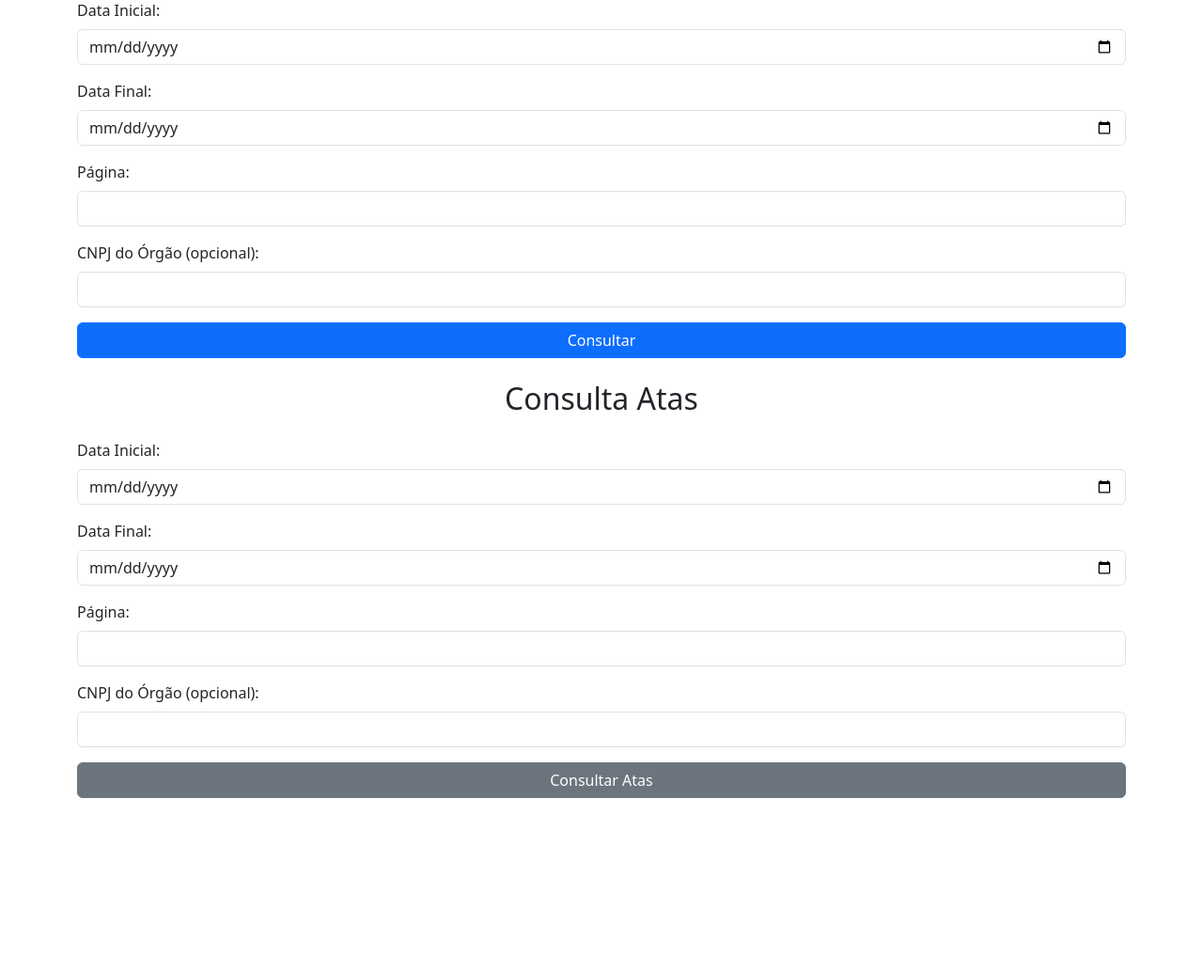
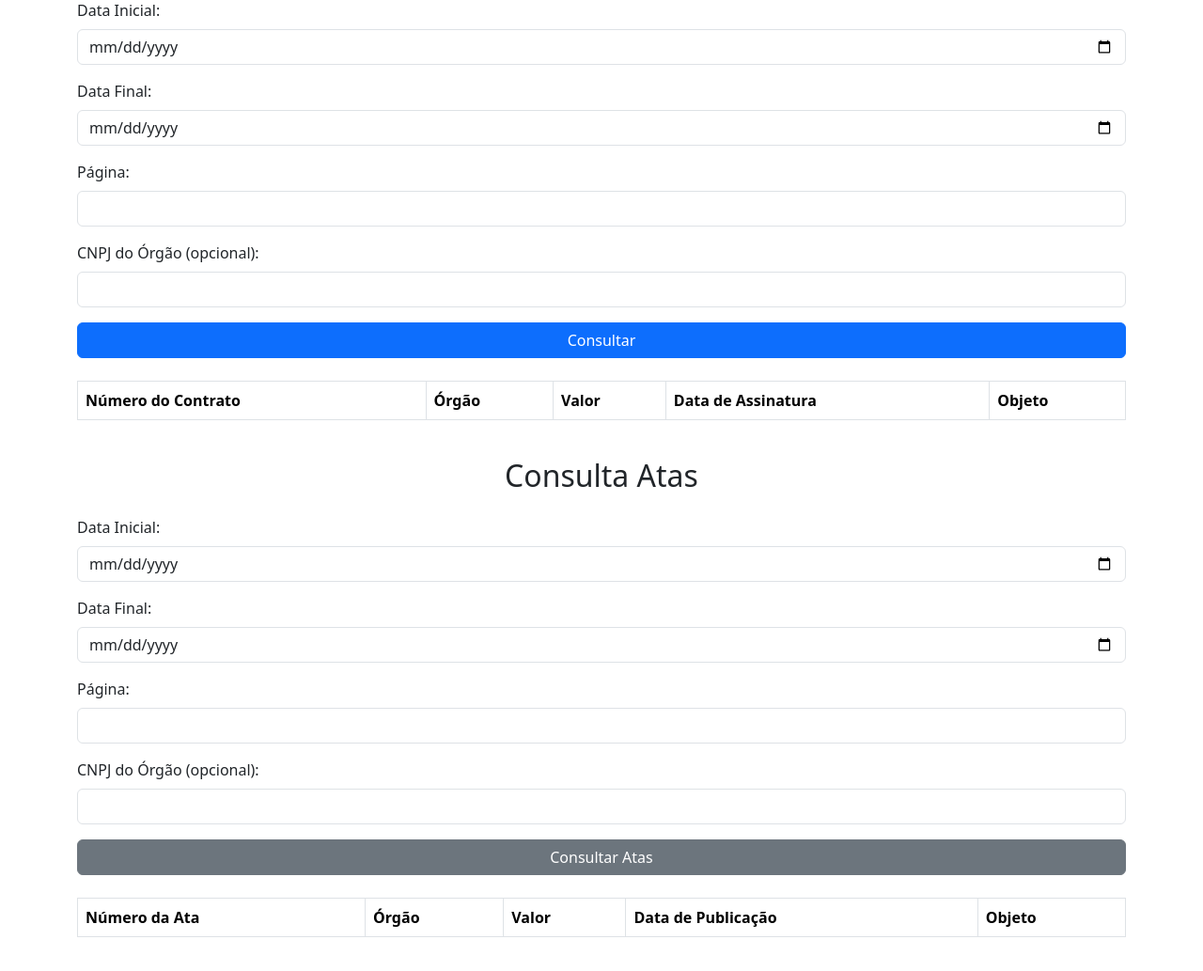
Before and after one commit to MuriloM676/LicitaSimples, a Flask app: page / in a window 1280 px wide. Shown: the part 117-1150 px from the top of the page at 94% size. Before the commit the page ends 1010 px from the top, so only its background shows below. Run offline with Flask 3, Linux system fonts and the light colour scheme; lists and menus that the app fills with data are empty.

Commit message:
Enhance frontend tables for contract and ata consultations with structured layouts and improved error handling

```diff
--- a/templates/index.html
+++ b/templates/index.html
@@ -41,7 +41,22 @@
             </div>
             <button type="submit" class="btn btn-primary w-100">Consultar</button>
         </form>
-        <div id="resultados"></div>
+        <div id="resultados" class="table-responsive">
+            <table class="table table-striped table-bordered">
+                <thead>
+                    <tr>
+                        <th>Número do Contrato</th>
+                        <th>Órgão</th>
+                        <th>Valor</th>
+                        <th>Data de Assinatura</th>
+                        <th>Objeto</th>
+                    </tr>
+                </thead>
+                <tbody id="resultadosContratosBody">
+                    <!-- Os resultados serão inseridos aqui -->
+                </tbody>
+            </table>
+        </div>
 
         <h2 class="text-center my-4">Consulta Atas</h2>
         <form id="consultaAtasForm" class="mb-4">
@@ -63,7 +78,22 @@
             </div>
             <button type="submit" class="btn btn-secondary w-100">Consultar Atas</button>
         </form>
-        <div id="resultadosAtas"></div>
+        <div id="resultadosAtas" class="table-responsive">
+            <table class="table table-striped table-bordered">
+                <thead>
+                    <tr>
+                        <th>Número da Ata</th>
+                        <th>Órgão</th>
+                        <th>Valor</th>
+                        <th>Data de Publicação</th>
+                        <th>Objeto</th>
+                    </tr>
+                </thead>
+                <tbody id="resultadosAtasBody">
+                    <!-- Os resultados serão inseridos aqui -->
+                </tbody>
+            </table>
+        </div>
     </div>
 
     <!-- Bootstrap JS -->
@@ -102,35 +132,30 @@
         }
 
         function exibirResultados(data) {
-            console.log("Dados recebidos no frontend:", data); // Log dos dados recebidos
-            const resultadosDiv = document.getElementById('resultados');
-            resultadosDiv.innerHTML = '';
+            console.log("Dados recebidos no frontend (Contratos):", data); // Log dos dados recebidos
+            const resultadosBody = document.getElementById('resultadosContratosBody');
+            resultadosBody.innerHTML = '';
 
             if (data && data.length > 0) {
                 data.forEach(item => {
-                    const card = document.createElement('div');
-                    card.className = 'card result-card';
-                    card.innerHTML = `
-                        <div class="card-body">
-                            <h5 class="card-title">Contrato: ${item.numeroContrato || 'N/A'}</h5>
-                            <p class="card-text">
-                                <strong>Órgão:</strong> ${item.nomeOrgao || 'N/A'}<br>
-                                <strong>Valor:</strong> R$ ${item.valor || 'N/A'}<br>
-                                <strong>Data:</strong> ${item.dataAssinatura || 'N/A'}<br>
-                                <strong>Objeto:</strong> ${item.objetoContrato || 'N/A'}
-                            </p>
-                        </div>
+                    const row = document.createElement('tr');
+                    row.innerHTML = `
+                        <td>${item.numeroContrato || 'N/A'}</td>
+                        <td>${item.nomeOrgao || 'N/A'}</td>
+                        <td>R$ ${item.valor || 'N/A'}</td>
+                        <td>${item.dataAssinatura || 'N/A'}</td>
+                        <td>${item.objetoContrato || 'N/A'}</td>
                     `;
-                    resultadosDiv.appendChild(card);
+                    resultadosBody.appendChild(row);
                 });
             } else {
-                resultadosDiv.innerHTML = '<p class="text-center">Nenhum contrato encontrado para os parâmetros fornecidos.</p>';
+                resultadosBody.innerHTML = '<tr><td colspan="5" class="text-center">Nenhum contrato encontrado para os parâmetros fornecidos.</td></tr>';
             }
         }
 
         function exibirErro(mensagem) {
-            const resultadosDiv = document.getElementById('resultados');
-            resultadosDiv.innerHTML = `<p class="error-message text-center">${mensagem}</p>`;
+            const resultadosBody = document.getElementById('resultadosContratosBody');
+            resultadosBody.innerHTML = `<tr><td colspan="5" class="error-message text-center">${mensagem}</td></tr>`;
         }
 
         document.getElementById('consultaForm').addEventListener('submit', consultar);
@@ -169,34 +194,29 @@
 
         function exibirResultadosAtas(data) {
             console.log("Dados recebidos no frontend (Atas):", data); // Log dos dados recebidos
-            const resultadosDiv = document.getElementById('resultadosAtas');
-            resultadosDiv.innerHTML = '';
+            const resultadosBody = document.getElementById('resultadosAtasBody');
+            resultadosBody.innerHTML = '';
 
             if (data && data.length > 0) {
                 data.forEach(item => {
-                    const card = document.createElement('div');
-                    card.className = 'card result-card';
-                    card.innerHTML = `
-                        <div class="card-body">
-                            <h5 class="card-title">Ata: ${item.numeroAta || 'N/A'}</h5>
-                            <p class="card-text">
-                                <strong>Órgão:</strong> ${item.nomeOrgao || 'N/A'}<br>
-                                <strong>Valor:</strong> R$ ${item.valor || 'N/A'}<br>
-                                <strong>Data de Publicação:</strong> ${item.dataPublicacao || 'N/A'}<br>
-                                <strong>Objeto:</strong> ${item.objetoAta || 'N/A'}
-                            </p>
-                        </div>
+                    const row = document.createElement('tr');
+                    row.innerHTML = `
+                        <td>${item.numeroAta || 'N/A'}</td>
+                        <td>${item.nomeOrgao || 'N/A'}</td>
+                        <td>R$ ${item.valor || 'N/A'}</td>
+                        <td>${item.dataPublicacao || 'N/A'}</td>
+                        <td>${item.objetoAta || 'N/A'}</td>
                     `;
-                    resultadosDiv.appendChild(card);
+                    resultadosBody.appendChild(row);
                 });
             } else {
-                resultadosDiv.innerHTML = '<p class="text-center">Nenhuma ata encontrada para os parâmetros fornecidos.</p>';
+                resultadosBody.innerHTML = '<tr><td colspan="5" class="text-center">Nenhuma ata encontrada para os parâmetros fornecidos.</td></tr>';
             }
         }
 
         function exibirErroAtas(mensagem) {
-            const resultadosDiv = document.getElementById('resultadosAtas');
-            resultadosDiv.innerHTML = `<p class="error-message text-center">${mensagem}</p>`;
+            const resultadosDiv = document.getElementById('resultadosAtasBody');
+            resultadosDiv.innerHTML = `<tr><td colspan="5" class="error-message text-center">${mensagem}</td></tr>`;
         }
 
         document.getElementById('consultaAtasForm').addEventListener('submit', consultarAtas);
```
Also changed, not shown: README.md (added).
